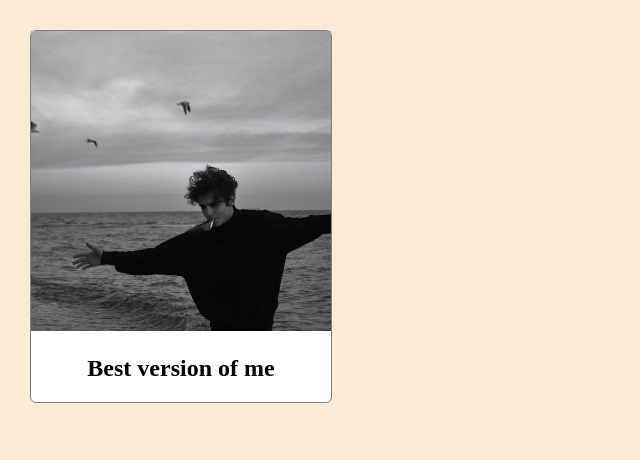
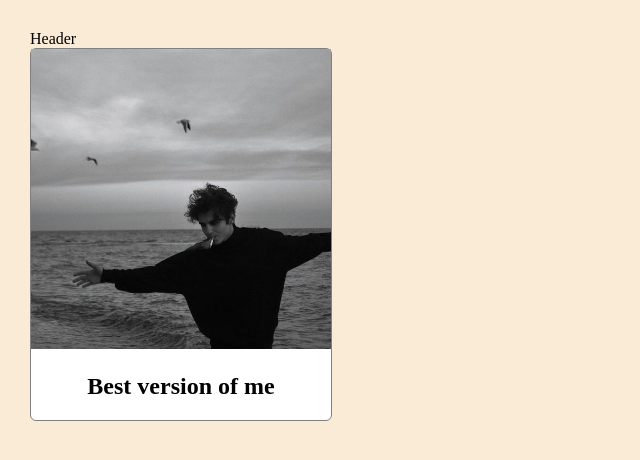
Before and after one commit to 2020Learner/my-repo-to-remote, a plain HTML site: page index.html in a window 1280 px wide. Shown: the top 460 px of the page, without its empty margins (0-640 px from the left). Drawn offline with Linux system fonts and the light colour scheme.

Commit message:
added new div as header container with id = header

```diff
--- a/index.html
+++ b/index.html
@@ -4,6 +4,8 @@
         <link rel="stylesheet" href="style.css">
     </head>
     <body>
+    <div><div id="header">Header</div>
+    </div>
         <div id="profile-container">
             <img id="profile-image" src="images/donow.jpg" alt="profile image"/>
             <h2 id="profile-name">Best version of me</h2>
```
